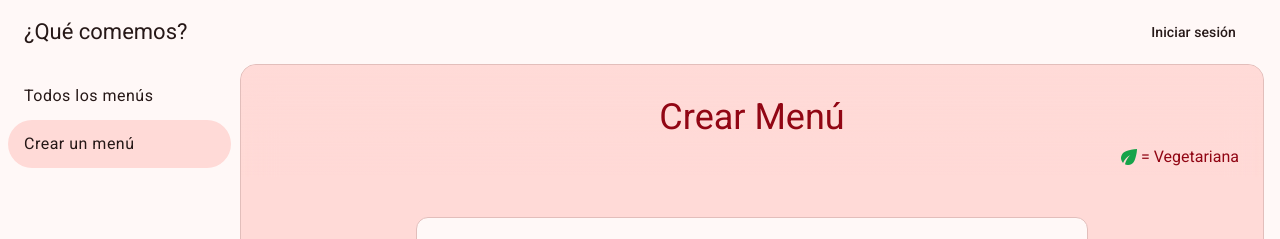
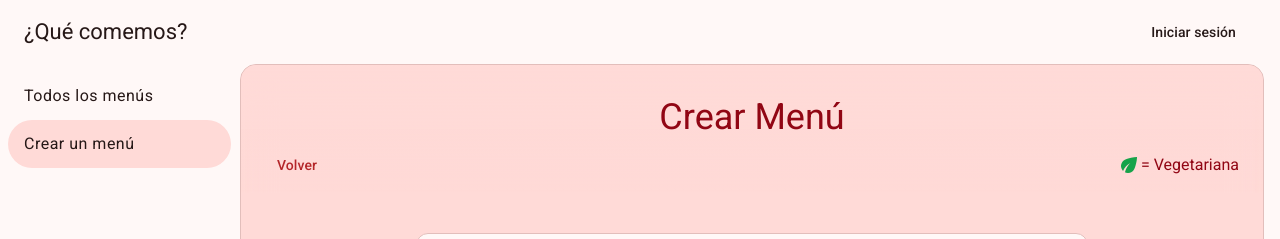
Before and after one commit to Pedro0604/quecomemos-web, an Angular app: page /menu/create in a window 1280 px wide. Shown: the top 239 px of the page. Built offline with nearby package versions, Linux system fonts and the light colour scheme; no server answers.

Commit message:
Añade botón volver

```diff
--- a/src/app/menu-form/menu-form.component.html
+++ b/src/app/menu-form/menu-form.component.html
@@ -1,7 +1,10 @@
 <!-- Template que se renderiza debajo del titulo -->
 <ng-template #extra>
-      <span class="flex items-center justify-end mr-6 z-10">
-        <mat-icon class="text-green-600">eco</mat-icon> = Vegetariana
+      <span class="flex justify-between mx-6">
+        <button mat-button (click)="history.back()">Volver</button>
+        <span class="flex items-center">
+          <mat-icon class="text-green-600">eco</mat-icon> = Vegetariana
+        </span>
       </span>
 </ng-template>
 
@@ -74,8 +77,7 @@
         @if (error) {
           <mat-error>Ha ocurrido un error al obtener las comidas</mat-error>
           <mat-error>Por favor, intente nuevamente más tarde</mat-error>
-        }
-        @else if (mostrarErrorSinComidas) {
+        } @else if (mostrarErrorSinComidas) {
           <mat-error>No hay ninguna comida (entrada, plato principal, postre o bebida)</mat-error>
           <!--  TODO - MODIFICAR LINK A CREACION DE COMIDAS  -->
           <a routerLink="/login" mat-button>Creá alguna para poder continuar</a>
```
